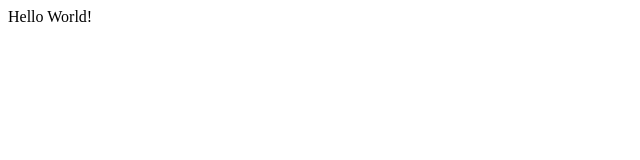
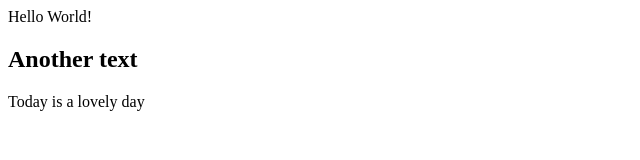
Before and after one commit to Genius2021/first-repo, a plain HTML site: page index.html in a window 1280 px wide. Shown: the whole page, without its empty margins (0-640 px from the left). Drawn offline with Linux system fonts and the light colour scheme.

Commit message:
some more texts added

```diff
--- a/index.html
+++ b/index.html
@@ -1 +1,5 @@
 <di>Hello World!</di>
+
+<h2>Another text</h2>
+
+<p>Today is a lovely day</p>
```
